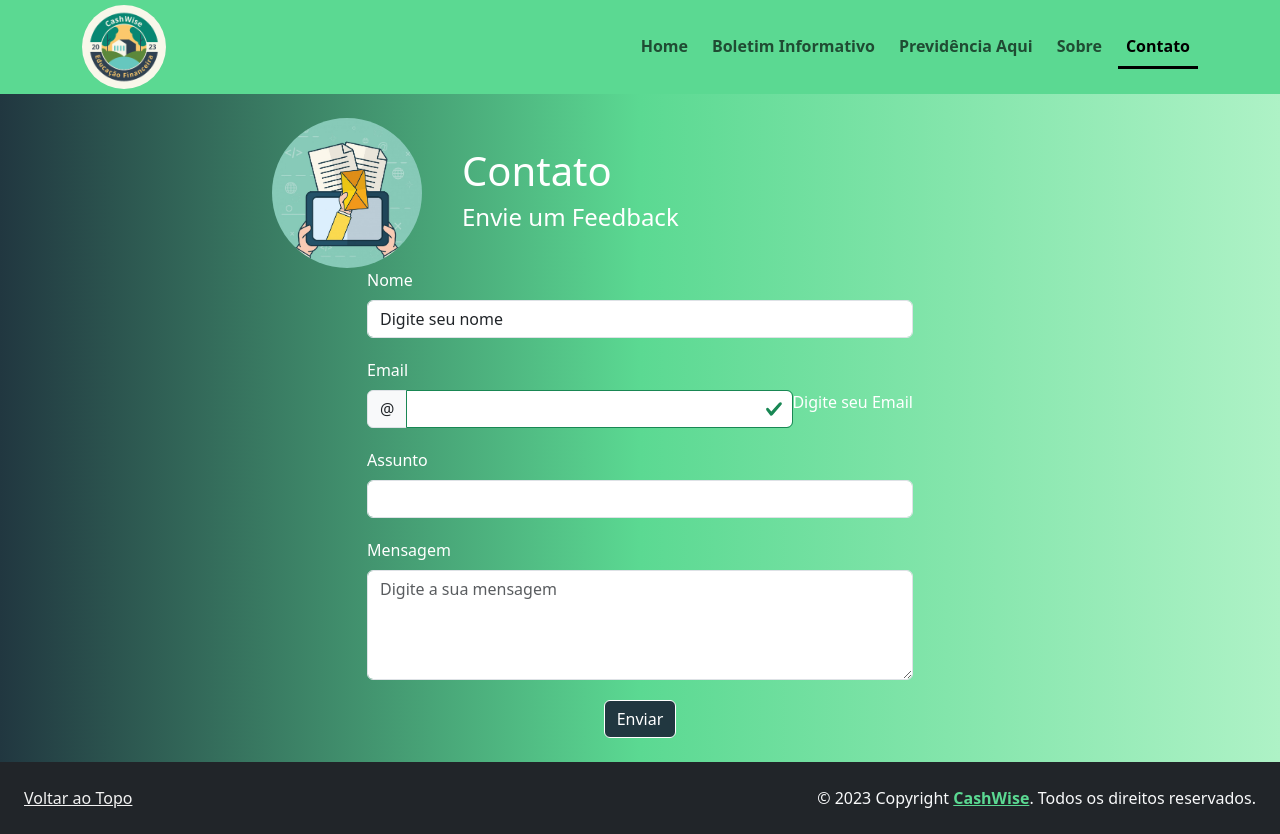
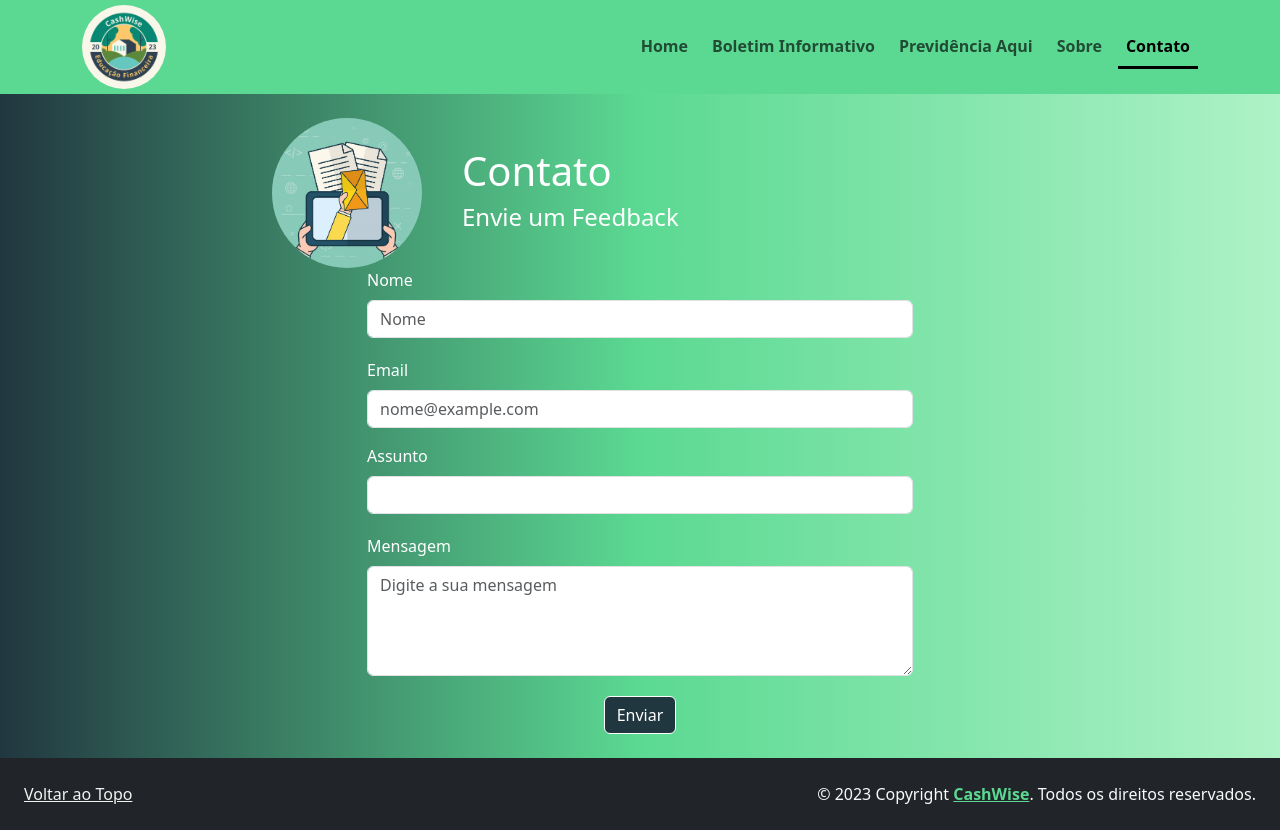
Before and after one commit to EricConceicao/CashWise, a React (Vite) app in the folder frontend/: page /contato in a window 1280 px wide. Built offline with nearby package versions, Linux system fonts and the light colour scheme.

Commit message:
formulário para contato com validação visual

```diff
--- a/frontend/src/components/pages/Contato.jsx
+++ b/frontend/src/components/pages/Contato.jsx
@@ -1,4 +1,4 @@
-
+import React, { useState } from 'react';
 // Importações dos nossos componentes
 import Content from "../layouts/Content"
 import Header from "../layouts/Header"
@@ -13,23 +13,34 @@ import Form from 'react-bootstrap/Form';
 import InputGroup from 'react-bootstrap/InputGroup';
 import Row from 'react-bootstrap/Row';
 
-//Importações Validação
-
-import { useState } from 'react';
-import Feedback from 'react-bootstrap/Feedback';
-
 function Contato() {
 
+  const [email, setEmail] = useState("");
+  const [isValidEmail, setIsValidEmail] = useState(true);
   const [validated, setValidated] = useState(false);
+  const [nome, setNome] = useState('');
+  const [assunto, setAssunto] = useState('');
+  const [mensagem, setMensagem] = useState('');
 
-  const handleSubmit = (event) => {
-    const form = event.currentTarget;
-    if (form.checkValidity() === false) {
-      event.preventDefault();
-      event.stopPropagation();
+  const handleEmailChange = (e) => {
+    const inputValue = e.target.value;
+    setEmail(inputValue);
+    const emailRegex = /^[^\s@]+@[^\s@]+\.[^\s@]+$/;
+    setIsValidEmail(emailRegex.test(inputValue));
+  };
+
+  const handleSubmit = (e) => {
+    e.preventDefault();
+    setValidated(true);
+    if (isValidEmail && nome && assunto && mensagem) {
+      console.log('E-mail válido:', email);
+      console.log('Nome:', nome);
+      console.log('Assunto:', assunto);
+      console.log('Mensagem:', mensagem);
+
+    } else {
+      console.log('Por favor, preencha todos os campos corretamente.');
     }
-
-    setValidated(true);
   };
 
   const containerStyle = {
@@ -55,10 +66,10 @@ function Contato() {
   };
 
   return (
-
     <div style={containerStyle}>
       <Header />
       <Container className="my-4">
+        <Form noValidate validated={validated} onSubmit={handleSubmit}>
           <Row className="justify-content-center align-items-center">
             <Col md={2}>
               <img src="../img/correio.jpg" alt="Logo" style={{ height: '150px', animation: 'swing 2s linear infinite', borderRadius: "50%" }} />
@@ -70,43 +81,75 @@ function Contato() {
           </Row>
           <Row className="justify-content-center align-items-center">
             <Col md={6} >
-            <Form noValidate validated={validated} onSubmit={handleSubmit}>
+
               <Form.Group controlId="validationCustom01" style={formGroupStyle}>
                 <Form.Label>Nome</Form.Label>
-                <Form.Control required
+                <Form.Control
+                  required
                   type="text"
                   placeholder="Nome"
-                  defaultValue="Digite seu nome" style={inputStyle} />
+                  value={nome}
+                  onChange={(e) => setNome(e.target.value)}
+                  style={inputStyle}
+                />
+                <Form.Control.Feedback type="invalid">
+                  Por favor, insira seu nome.
+                </Form.Control.Feedback>
               </Form.Group>
-              <Form.Group controlId="validationCustomUsername" style={formGroupStyle}>
+
+              <Form onSubmit={handleSubmit}>
+                <Form.Group className="mb-3" controlId="exampleForm.ControlInput1">
                   <Form.Label>Email</Form.Label>
+                  <Form.Control
+                    type="email"
+                    placeholder="nome@example.com"
+                    value={email}
+                    onChange={handleEmailChange}
+                    isInvalid={!isValidEmail}
+                  />
+                  <Form.Control.Feedback type="invalid">
+                    Por favor, insira um e-mail válido.
+                  </Form.Control.Feedback>
+                </Form.Group>
 
-                <InputGroup hasValidation>
-                  <InputGroup.Text id="inputGroupPrepend">@</InputGroup.Text>
-
-                  <Form.Control
-                    type="email" obrigatório is isValid />
-                    <Form.Control.Feedback type="inválido">
-                      Digite seu Email
-                    </Form.Control.Feedback>
-
-                </InputGroup>
-
-              </Form.Group>
                 <Form.Group controlId="formAssunto" style={formGroupStyle}>
                   <Form.Label>Assunto</Form.Label>
-                <Form.Control type="text" placeholder="" style={inputStyle} />
+                  <Form.Control
+                    required
+                    type="text"
+                    placeholder=""
+                    value={assunto}
+                    onChange={(e) => setAssunto(e.target.value)}
+                    style={inputStyle}
+                  />
+                  <Form.Control.Feedback type="invalid">
+                    Por favor, insira o assunto.
+                  </Form.Control.Feedback>
                 </Form.Group>
-            </Form>
+
                 <Form.Group controlId="formMensagem" style={formGroupStyle}>
                   <Form.Label>Mensagem</Form.Label>
-              <Form.Control as="textarea" rows={4} placeholder="Digite a sua mensagem" style={inputStyle} />
+                  <Form.Control
+                    as="textarea"
+                    rows={4}
+                    placeholder="Digite a sua mensagem"
+                    value={mensagem}
+                    onChange={(e) => setMensagem(e.target.value)}
+                    style={inputStyle}
+                    required
+                  />
+                  <Form.Control.Feedback type="invalid">
+                    Por favor, insira a mensagem.
+                  </Form.Control.Feedback>
                 </Form.Group>
+
                 <Button variant="primary" type="submit" style={buttonStyle}>
                   Enviar
                 </Button>
+              </Form>
             </Col>
           </Row>
+        </Form>
       </Container>
       <Footer />
     </div>
```
Lines whose indentation alone changed are shown as unchanged.
